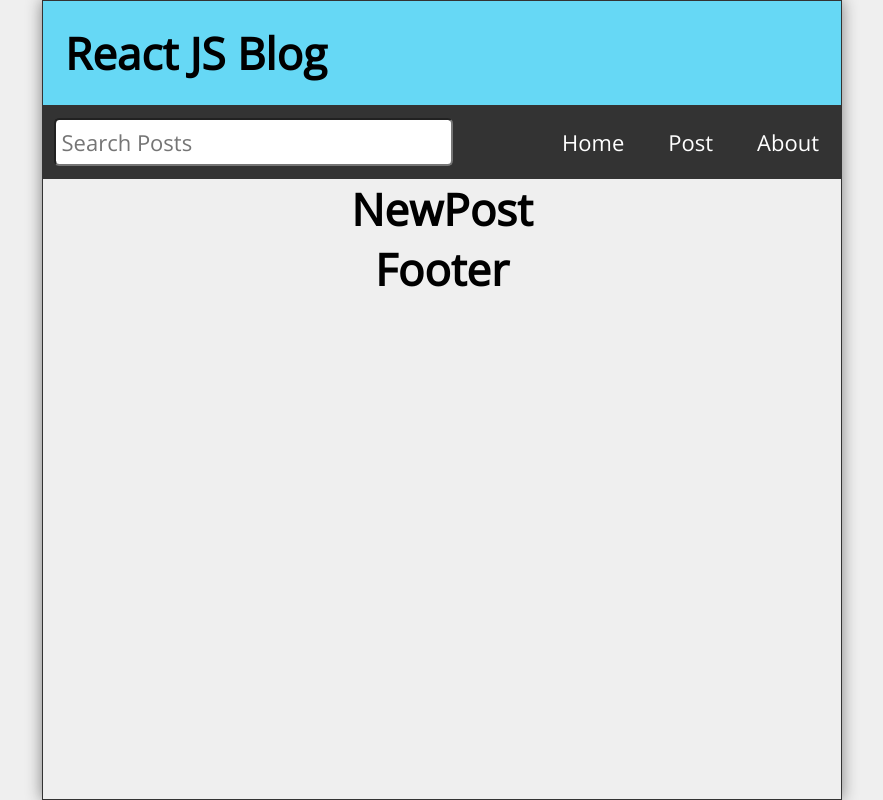
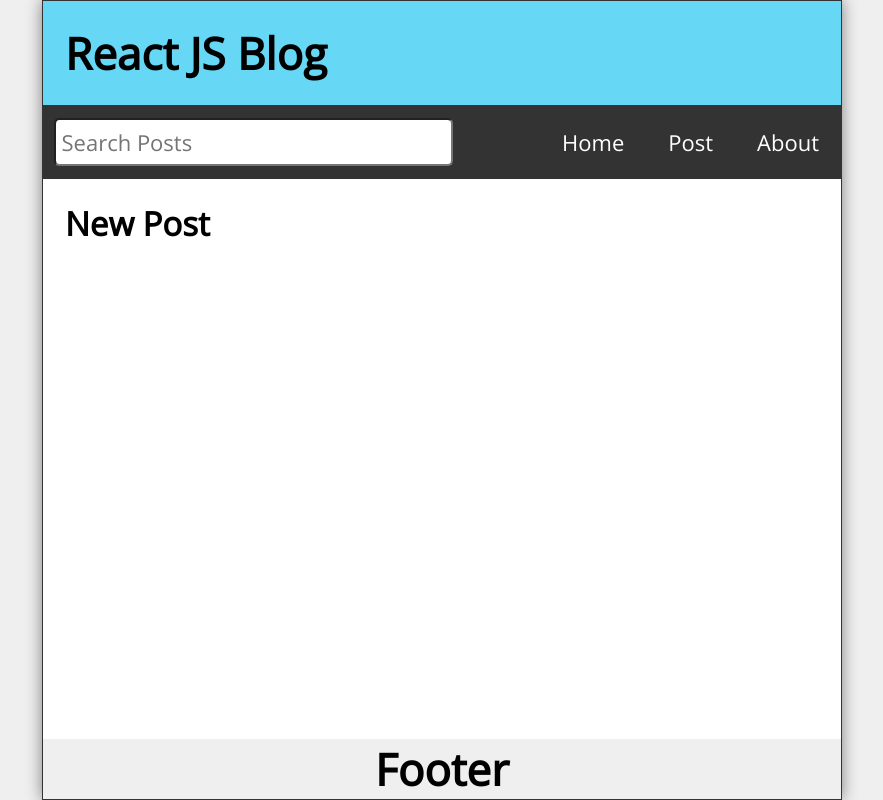
Before and after one commit to Mario-Gozie/React-Course, a React (Create React App) app in the folder 04tutorial/: page /post in a window 1280 px wide. Shown: the whole page, without its empty margins (198-1081 px from the left). Built offline with nearby package versions, Linux system fonts and the light colour scheme.

Commit message:
working on a lot now

```diff
--- a/04tutorial/src/App.js
+++ b/04tutorial/src/App.js
@@ -11,7 +11,7 @@ import { Route, Routes, useNavigate } from "react-router-dom";
 import { useState, useEffect } from "react";
 
 function App() {
-  const [posts, setPost] = useState([
+  const [posts, setPosts] = useState([
     {
       id: 1,
       title: "My First Post",
@@ -38,10 +38,18 @@ function App() {
     },
   ]);
   const [search, setSearch] = useState("");
+  const [searchResult, setSearchResults] = useState();
+  const [postTitle, setPostTitle] = useState("");
+  const [postBody, setPostBody] = useState("");
+  const navigate = useNavigate(); // for rerouting
 
-  const [searchResult, setSearchResults] = useState();
+  const handleSubmit = () => {};
 
-  const handleDelete = (id) => {};
+  const handleDelete = (id) => {
+    const postsList = posts.filter((post) => post.id !== id);
+    setPosts(postsList);
+    navigate("/"); //This will navigate us to the home page when we delet an item.
+  };
 
   return (
     <div className="App">
@@ -49,7 +57,18 @@ function App() {
       <Nav search={search} setSearch={setSearch} />
       <Routes>
         <Route path="/" element={<Home posts={posts} />} />
-        <Route path="/post" element={<NewPost />} />
+        <Route
+          path="/post"
+          element={
+            <NewPost
+              handleSubmit={handleSubmit}
+              postTitle={postTitle}
+              setPostTitle={setPostTitle}
+              postBody={postBody}
+              setPostBody={setPostBody}
+            />
+          }
+        />
         <Route
           path="/post/:id"
           element={<PostPage posts={posts} handleDelete={handleDelete} />}
--- a/04tutorial/src/NewPost.js
+++ b/04tutorial/src/NewPost.js
@@ -1,9 +1,16 @@
 import React from "react";
 
-function NewPost() {
+function NewPost({
+  handleSubmit,
+  postTitle,
+  setPostTitle,
+  postBody,
+  setPostBody,
+}) {
   return (
-    <main>
-      <h1>NewPost</h1>
+    <main className="NewPost">
+      <h2>New Post</h2>
+      <form className="newPostForm" onSubmit={handleSubmit}></form>
     </main>
   );
 }
```
